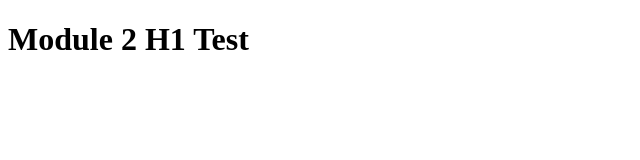
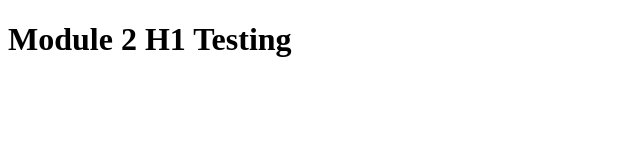
Before and after one commit to rufuscasey/coursera, a plain HTML site: page module-2/index.html in a window 1280 px wide. Shown: the full height of the page, 0-640 px from the left. Drawn offline with Linux system fonts and the light colour scheme.

Commit message:
next message

```diff
--- a/module-2/index.html
+++ b/module-2/index.html
@@ -4,6 +4,6 @@
 	<title>Module 2</title>
 </head>
 <body>
-<h1>Module 2 H1 Test</h1>
+<h1>Module 2 H1 Testing</h1>
 </body>
 </html>
```
